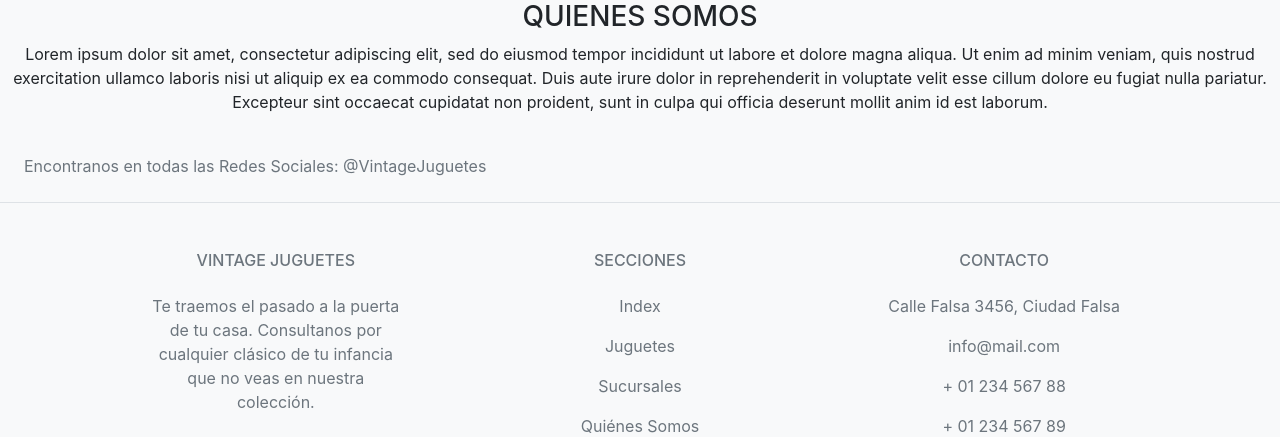
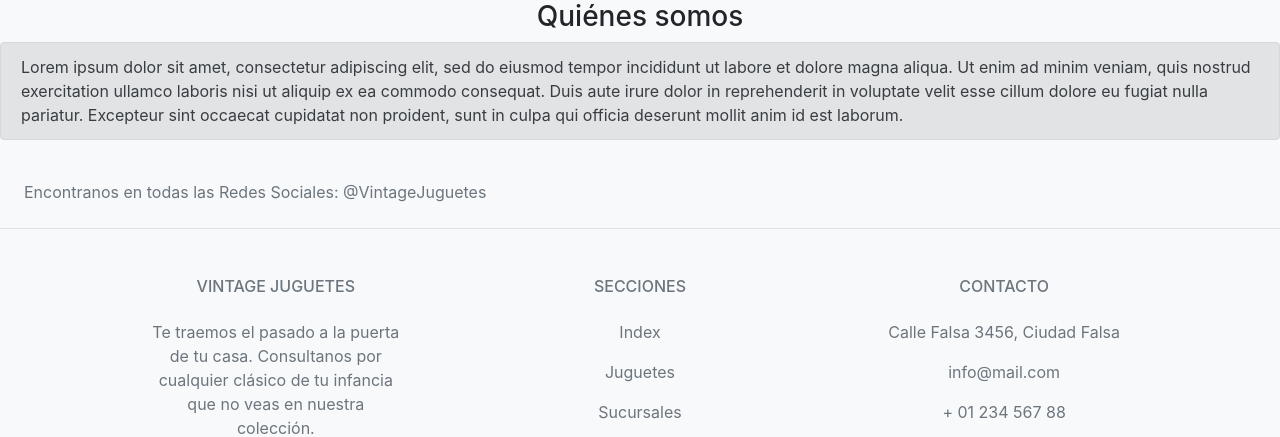
Before and after one commit to martujuanche/Entrega1-Espinoza-Ingouville-Juanche, a Django app: page /quienes_somos/ in a window 1280 px wide. Shown: the part 56-493 px from the top of the page. Run offline with Django 4.2, Linux system fonts and the light colour scheme; data that the repository does not hold is empty.

Commit message:
cambios html

```diff
--- a/templates/buscar_juguetes.html
+++ b/templates/buscar_juguetes.html
@@ -3,7 +3,10 @@
 
 {% block content %}
 <h3 style="text-align:center">RESULTADOS DE LA BÚSQUEDA</h3>
+<br>
+
 {% for juguete in juguetes %}
+<div align="center">
 <div class="card mb-3" style="max-width: 240px;">
   <img src="/static/juguete.jpg" class="card-img-top" alt="...">
   <div class="card-body">
@@ -12,5 +15,6 @@
     <a href="#" class="btn btn-primary">Comprar</a>
   </div>
 </div>
+    </div>
     {% endfor %}
 {% endblock %}
--- a/templates/contacto.html
+++ b/templates/contacto.html
@@ -2,7 +2,8 @@
 
 
 {% block content %}
-<h3 20 style="text-align:center">CONTACTO</h3>
+<h3 20 style="text-align:center">Contacto</h3>
+<br>
 <p style="text-align:center">Dirección: Calle False, 1234, Ciudad Falsa</p>
 <p style="text-align:center">Teléfono: + 01 23 45 67 89</p>
 <p style="text-align:center">Mail: info@mail.com</p>
--- a/templates/index.html
+++ b/templates/index.html
@@ -16,7 +16,7 @@
       <img src="/static/autito.png" class="d-block w-100" alt="...">
       <div class="carousel-caption d-none d-md-block">
         <h6 style="color:grey">Autito de carreras</h6>
-        <p style="color:gainsboro">Pasa más rápido que los años...</p>
+        <p style="color:gainsboro">Pasa más rápido que los años.</p>
       </div>
     </div>
     <div class="carousel-item">
--- a/templates/quienes_somos.html
+++ b/templates/quienes_somos.html
@@ -2,10 +2,12 @@
 
 
 {% block content %}
-<h3 style="text-align:center">QUIENES SOMOS</h3>
-<p style="text-align:center">Lorem ipsum dolor sit amet, consectetur adipiscing elit, sed do eiusmod tempor incididunt ut labore et dolore magna aliqua. Ut enim ad minim veniam, quis nostrud exercitation ullamco laboris nisi ut aliquip ex ea commodo consequat. Duis aute irure dolor in reprehenderit in voluptate velit esse cillum dolore eu fugiat nulla pariatur. Excepteur sint occaecat cupidatat non proident, sunt in culpa qui officia deserunt mollit anim id est laborum.</p>
-
+<h3 style="text-align:center">Quiénes somos</h3>
+<div class="alert alert-secondary" role="alert">
+Lorem ipsum dolor sit amet, consectetur adipiscing elit, sed do eiusmod tempor incididunt ut labore et dolore magna aliqua. Ut enim ad minim veniam, quis nostrud exercitation ullamco laboris nisi ut aliquip ex ea commodo consequat. Duis aute irure dolor in reprehenderit in voluptate velit esse cillum dolore eu fugiat nulla pariatur. Excepteur sint occaecat cupidatat non proident, sunt in culpa qui officia deserunt mollit anim id est laborum.
+</div>
 {% for empleado in lista_empleados %}
+<div align="center">
 <div class="card mb-3" style="max-width: 240px;">
   <img src="/static/empleado.jpg" class="card-img-top" alt="...">
   <div class="card-body">
@@ -13,5 +15,6 @@
     <p class="card-text">Puesto: {{empleado.puesto}} <br> Mail: {{empleado.email}}</p>
   </div>
 </div>
+</div>
     {% endfor %}
 {% endblock %}
```
Also changed, not shown: templates/lista_juguetes.html (+6 -1 lines), templates/sucursales.html (+6 -3 lines).
